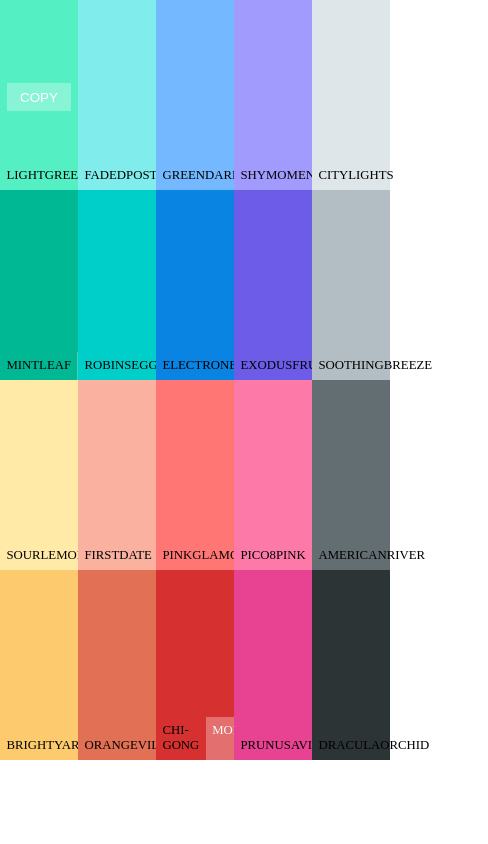
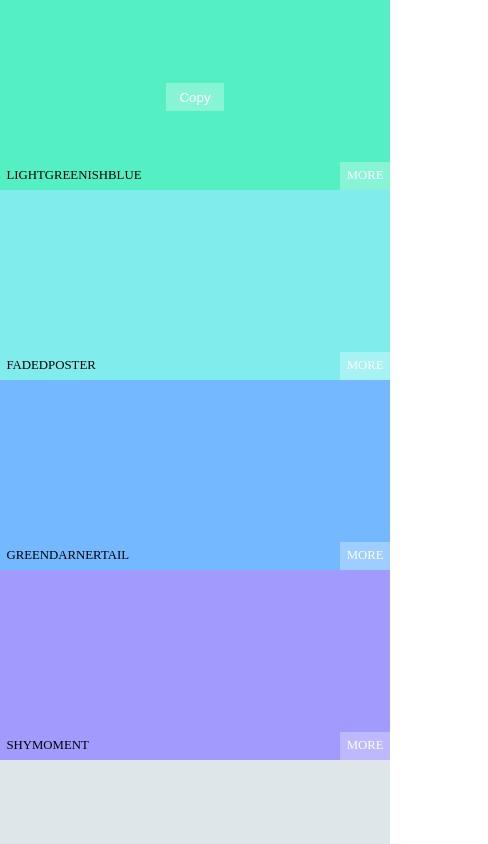
Before and after one commit to Masoud-khalifeh/Colors-App, a React (Create React App) app: page / in a window 390 px wide. Shown: the top 844 px of the page, 488 px wide, since content can reach past the window. Built offline with nearby package versions, Linux system fonts and the light colour scheme.

Commit message:
make Copy function and style

```diff
--- a/package.json
+++ b/package.json
@@ -7,6 +7,7 @@
     "@testing-library/react": "^13.4.0",
     "@testing-library/user-event": "^13.5.0",
     "react": "^18.2.0",
+    "react-copy-to-clipboard": "^5.1.0",
     "react-dom": "^18.2.0",
     "react-scripts": "5.0.1",
     "web-vitals": "^2.1.4"
--- a/src/ColorBox.css
+++ b/src/ColorBox.css
@@ -10,43 +10,117 @@
     text-transform: uppercase;
 }
 
+.ColorBoxClick {
+    transform: scale(10);
+    background-color: blue !important;
+}
+
+
+.ColorBox:hover .ColorCenter {
+    visibility: visible;
+    cursor: default;
+}
+
 .ColorBottom {
     display: flex;
     justify-content: space-between;
-
 }
 
-.ColorBottom span{
+.ColorBottom span {
     padding: 0.5em;
     font-size: 0.8em;
 }
 
-.ColorTop{
+.ColorTop {
     padding: 1em;
+}
 
-}
 .ColorCenter {
     display: flex;
     justify-content: center;
     visibility: hidden;
 }
 
-.ColorCenter button{
-    background-color:rgba(255, 255, 255, 0.3);
+.ColorCenter button {
+    background-color: rgba(255, 255, 255, 0.3);
     padding: 0.5em 1em;
     color: white;
     border: none;
+    transition: transform 1s ease-in-out 0s;
 }
 
-.ColorBox:hover .ColorCenter{
-    visibility: visible;
-    cursor: default;
+.MoreBtn {
+    background-color: rgba(255, 255, 255, 0.3);
+    color: white;
+}
+
+.IsCopied {
+    opacity: 0;
+    z-index: 0;
+    width: 100%;
+    height: 100%;
+    transition: transform 0.6s ease-in-out;
+    position: absolute;
+
+}
+
+.Copied {
+    opacity: 1;
+    transform: scale(50);
+    z-index: 10;
+
+}
+
+.IsCopiedText {
+    opacity: 0;
+    z-index: 0;
+    transition: all 0.5s ease-in-out 0.1s;
+    position: fixed;
+    margin: auto;
+    top: 0;
+    left: 0;
+    bottom: 0;
+    right: 0;
+    display: flex;
+    flex-direction: column;
+    justify-content: center;
+    align-items: center;
+    color: white;
+
+}
+
+.IsCopiedText h1{
+    background-color: rgba(255, 255, 255, 0.3);
+    text-align: center;
+    width: 100%;
+    padding: 1.5rem;
+}
+
+.IsCopiedText p{
+    margin: 0;
+    font-weight: 300;
+}
+
+.CopiedText {
+    opacity: 1;
+    z-index: 11;
+    width: 100%;
+    transform: scale(1.5);
+
 }
 
 
 
 
-.MoreBtn {
-    background-color: rgba(255, 255, 255, 0.3);
-    color: white;
+
+@media screen and (max-width: 500px) {
+    .ColorBox {
+        width: 100%;
+    }
 }
+
+@media screen and (min-width:501px) and (max-width: 900px) {
+    .ColorBox {
+        width: 50%;
+    }
+}
--- a/src/ColorBox.js
+++ b/src/ColorBox.js
@@ -1,21 +1,47 @@
-import React from "react";
+import React, { useState } from "react";
+import { CopyToClipboard } from 'react-copy-to-clipboard';
 import './ColorBox.css';
+
 
 
 export default function ColorBox(props) {
     const { backGround, name } = props;
+    const style = { fontSize: '3em', transform: "scale(20)", zIndex: 9999, position: "fixed", }
+    const [Copied, setCopied] = useState(false);
+    function copyHandler() {
+        setCopied(true);
+        setTimeout(() => {
+            setCopied(false)
+        }, 1500)
+    }
+    const layOut = () => {
         return (
-        <div style={{ backgroundColor: `${backGround}` }} className="ColorBox" >
+            <div>
+                <div style={{ backgroundColor: `${backGround}` }} className={`IsCopied ${Copied && "Copied"}`}></div>
+                <div className={`IsCopiedText ${Copied && "CopiedText"}`}><h1>COPIED!</h1><p>{backGround}</p></div>
+            </div>
+        )
+    }
+    return (
+
+        <CopyToClipboard text={backGround} onCopy={copyHandler}>
+            <div style={{ backgroundColor: `${backGround}` }} className={`ColorBox`}  >
                 <div className="ColorTop"></div>
                 <div className="ColorCenter">
-                <button>COPY</button>
+                    {Copied&&layOut()}
+                    <button>Copy</button >
                 </div>
                 <div className="ColorBottom">
                     <span>{name}</span>
                     <span className="MoreBtn">MORE</span>
                 </div>
+            </div>
+
+        </CopyToClipboard >
 
 
-        </div>
+
+
+
     )
 }
```
Also changed, not shown: 1 other file (tests, documents, lock files or other folders). Lines whose indentation alone changed are shown as unchanged.
